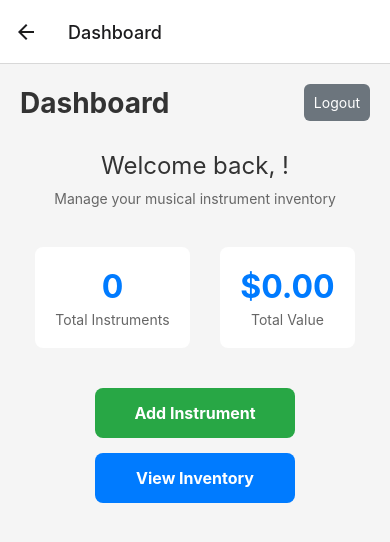
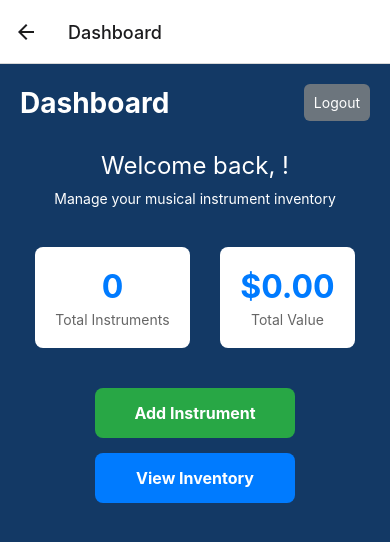
Before and after one commit to dps3ven/my_stuff, a React Native app: screen /Dashboard in a window 390 px wide. Shown: the top 542 px of the page. Built offline with nearby package versions, Linux system fonts and the light colour scheme.

Commit message:
css color changes

```diff
--- a/screens/AddInstrumentScreen.js
+++ b/screens/AddInstrumentScreen.js
@@ -200,7 +200,7 @@ export default function AddInstrumentScreen({ navigation, route }) {
 const styles = StyleSheet.create({
   container: {
     flex: 1,
-    backgroundColor: '#f5f5f5',
+    backgroundColor: '#133965ff',
   },
   scrollView: {
     flex: 1,
--- a/screens/DashboardScreen.js
+++ b/screens/DashboardScreen.js
@@ -79,7 +79,7 @@ const styles = StyleSheet.create({
   container: {
     flex: 1,
     padding: 20,
-    backgroundColor: '#f5f5f5',
+    backgroundColor: '#133965ff',
   },
   header: {
     flexDirection: 'row',
@@ -90,7 +90,7 @@ const styles = StyleSheet.create({
   title: {
     fontSize: 28,
     fontWeight: 'bold',
-    color: '#333',
+    color: '#fff',
   },
   logoutButton: {
     backgroundColor: '#6c757d',
@@ -105,11 +105,11 @@ const styles = StyleSheet.create({
     fontSize: 24,
     textAlign: 'center',
     marginBottom: 10,
-    color: '#333',
+    color: '#fff',
   },
   subtitle: {
     textAlign: 'center',
-    color: '#666',
+    color: '#fff',
     marginBottom: 40,
   },
   statsContainer: {
--- a/screens/InventoryScreen.js
+++ b/screens/InventoryScreen.js
@@ -124,7 +124,7 @@ const styles = StyleSheet.create({
   container: {
     flex: 1,
     padding: 20,
-    backgroundColor: '#f5f5f5',
+    backgroundColor: '#133965ff',
   },
   header: {
     flexDirection: 'row',
@@ -135,7 +135,7 @@ const styles = StyleSheet.create({
   title: {
     fontSize: 28,
     fontWeight: 'bold',
-    color: '#333',
+    color: '#fff',
   },
   addButton: {
     backgroundColor: '#28a745',
@@ -230,7 +230,7 @@ const styles = StyleSheet.create({
   },
   emptyText: {
     fontSize: 18,
-    color: '#666',
+    color: '#fff',
     marginBottom: 20,
   },
   primaryButton: {
--- a/screens/LoginScreen.js
+++ b/screens/LoginScreen.js
@@ -99,7 +99,7 @@ export default function LoginScreen({ navigation }) {
 const styles = StyleSheet.create({
   container: {
     flex: 1,
-    backgroundColor: '#f5f5f5',
+    backgroundColor: '#133965ff',
   },
   scrollContent: {
     flexGrow: 1,
@@ -112,7 +112,7 @@ const styles = StyleSheet.create({
     fontWeight: 'bold',
     textAlign: 'center',
     marginBottom: 40,
-    color: '#333',
+    color: '#fff',
   },
   input: {
     backgroundColor: 'white',
```
